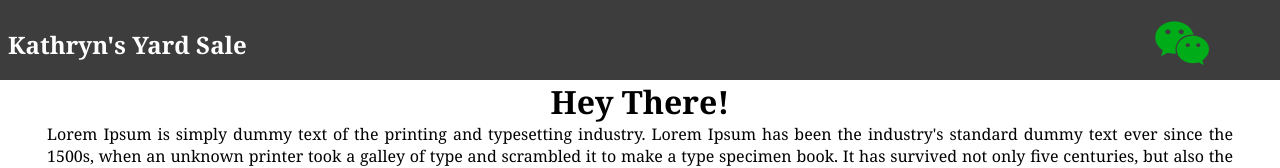
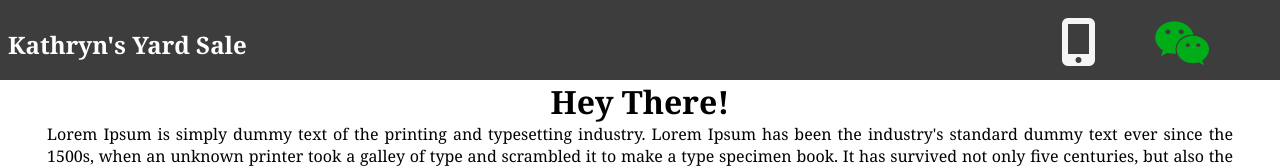
Before and after one commit to a-hazratov/yard-sale, a plain HTML site: page index.html in a window 1280 px wide. Shown: the top 168 px of the page. Drawn offline with Linux system fonts and the light colour scheme.

Commit message:
extra contact info

```diff
--- a/css/main.css
+++ b/css/main.css
@@ -78,6 +78,28 @@ body {
   background: rgb(85, 84, 84);
 }
 
+.phoneBox {
+  height: 100%;
+  position: absolute;
+  top: 0;
+  right: 13%;
+}
+
+.fas {
+  margin-top: 10px;
+  padding: 8px;
+  font-size: 48px;
+  width: 70px;
+  color: whitesmoke;
+  cursor: pointer;
+  border-radius: 10px;
+  text-align: center;
+}
+
+.fas:active {
+  box-shadow: 4px 4px 6px hsl(0, 7%, 81%);
+  background: rgb(85, 84, 84);
+}
 .intro {
   flex-wrap: wrap;
   max-width: 1200px;
--- a/index.html
+++ b/index.html
@@ -12,6 +12,9 @@
     <body class="flex-start">
 <header class="navbar flex-start dark">
     <h1 class="navbar__title">Kathryn's Yard Sale</h1>
+    <div class="phoneBox">
+        <i class="fas fa-mobile-alt"></i>
+    </div>
     <div class="wechatBox flex-center">
     <i class="fab fa-weixin"></i>
 
```
